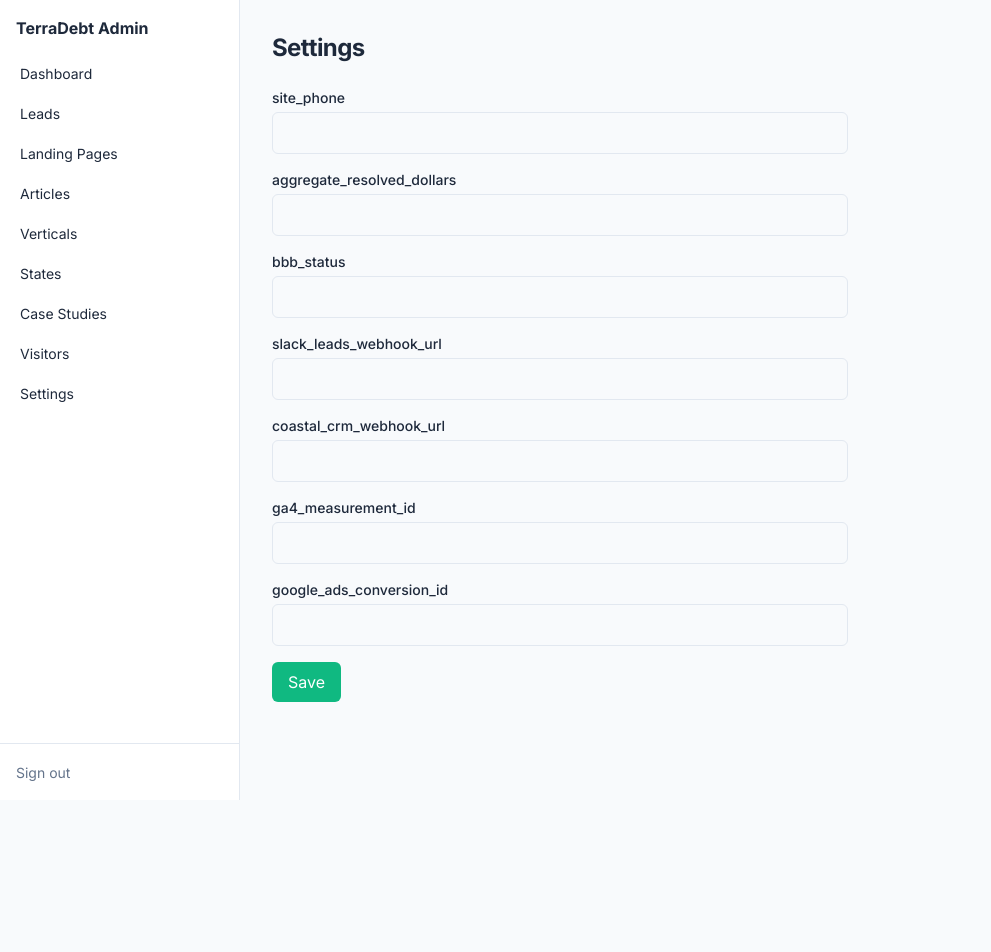
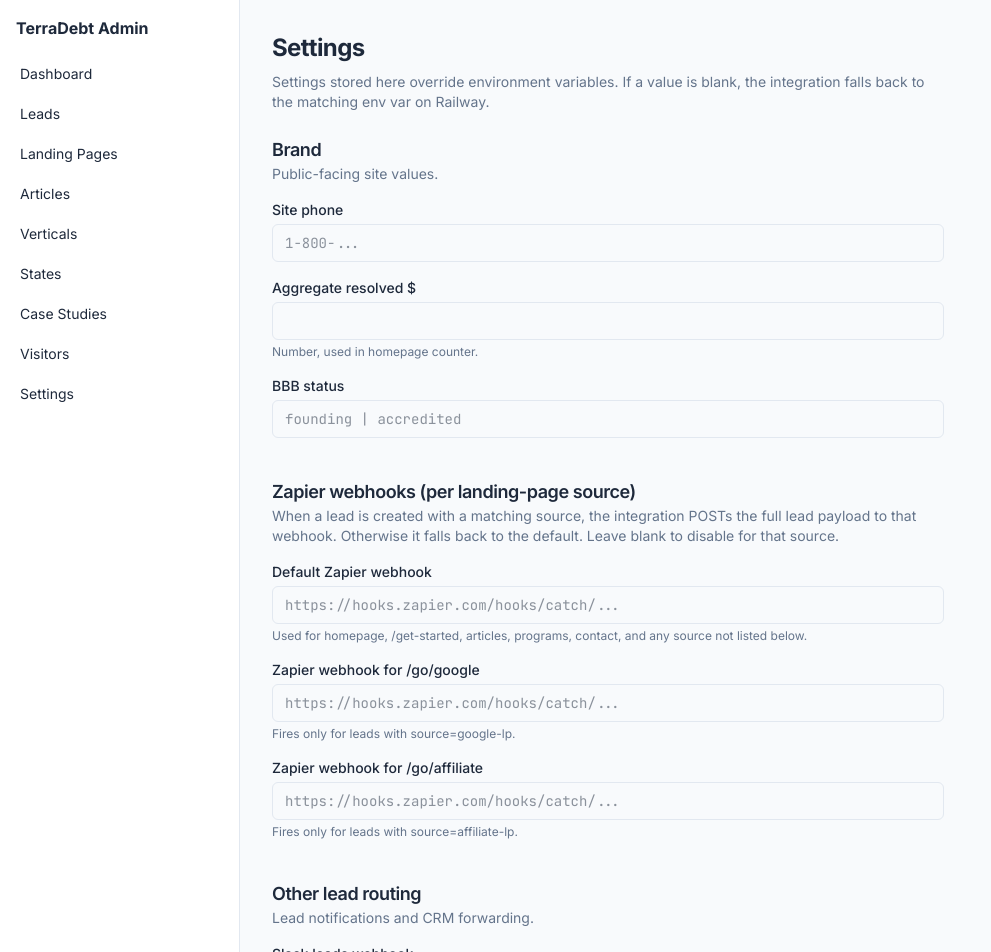
Before and after one commit to barcoastal/Terrodebt.com, a Next.js app: page /admin/settings in a window 1280 px wide. Shown: the top 952 px of the page, without its empty margins (0-991 px from the left). Before the commit the page ends 800 px from the top, so only its background shows below. Built offline with nearby package versions, Linux system fonts and the light colour scheme; no server answers; the database is empty.

Commit message:
feat: admin Settings - manage Zapier webhooks per landing-page source (default/google/affiliate); integration reads DB first, env as fallback

```diff
--- a/app/admin/login/actions.ts
+++ b/app/admin/login/actions.ts
@@ -27,7 +27,9 @@ async function bootstrapIfNeeded() {
       bbb_status: "founding",
       slack_leads_webhook_url: "",
       coastal_crm_webhook_url: "",
-      zapier_webhook_url: "",
+      zapier_webhook_default: "",
+      zapier_webhook_google: "",
+      zapier_webhook_affiliate: "",
       ga4_measurement_id: "",
       google_ads_conversion_id: "",
     };
--- a/app/admin/settings/page.tsx
+++ b/app/admin/settings/page.tsx
@@ -1,7 +1,44 @@
 import { db } from "@/lib/db";
 import { saveSettings } from "./actions";
 
-const KEYS = ["site_phone", "aggregate_resolved_dollars", "bbb_status", "slack_leads_webhook_url", "coastal_crm_webhook_url", "ga4_measurement_id", "google_ads_conversion_id"] as const;
+type FieldDef = { key: string; label: string; help?: string; placeholder?: string };
+
+const GROUPS: { title: string; description: string; fields: FieldDef[] }[] = [
+  {
+    title: "Brand",
+    description: "Public-facing site values.",
+    fields: [
+      { key: "site_phone", label: "Site phone", placeholder: "1-800-..." },
+      { key: "aggregate_resolved_dollars", label: "Aggregate resolved $", help: "Number, used in homepage counter." },
+      { key: "bbb_status", label: "BBB status", placeholder: "founding | accredited" },
+    ],
+  },
+  {
+    title: "Zapier webhooks (per landing-page source)",
+    description: "When a lead is created with a matching source, the integration POSTs the full lead payload to that webhook. Otherwise it falls back to the default. Leave blank to disable for that source.",
+    fields: [
+      { key: "zapier_webhook_default", label: "Default Zapier webhook", help: "Used for homepage, /get-started, articles, programs, contact, and any source not listed below.", placeholder: "https://hooks.zapier.com/hooks/catch/..." },
+      { key: "zapier_webhook_google", label: "Zapier webhook for /go/google", help: "Fires only for leads with source=google-lp.", placeholder: "https://hooks.zapier.com/hooks/catch/..." },
+      { key: "zapier_webhook_affiliate", label: "Zapier webhook for /go/affiliate", help: "Fires only for leads with source=affiliate-lp.", placeholder: "https://hooks.zapier.com/hooks/catch/..." },
+    ],
+  },
+  {
+    title: "Other lead routing",
+    description: "Lead notifications and CRM forwarding.",
+    fields: [
+      { key: "slack_leads_webhook_url", label: "Slack leads webhook", placeholder: "https://hooks.slack.com/services/..." },
+      { key: "coastal_crm_webhook_url", label: "Coastal CRM webhook", placeholder: "https://..." },
+    ],
+  },
+  {
+    title: "Analytics",
+    description: "Conversion tracking IDs.",
+    fields: [
+      { key: "ga4_measurement_id", label: "GA4 measurement ID", placeholder: "G-XXXXXXX" },
+      { key: "google_ads_conversion_id", label: "Google Ads conversion ID" },
+    ],
+  },
+];
 
 export default async function SettingsPage() {
   const map: Record<string, unknown> = {};
@@ -13,14 +50,31 @@ export default async function SettingsPage() {
   return (
     <>
       <h1 className="text-2xl font-bold">Settings</h1>
-      <form action={saveSettings} className="mt-6 space-y-4 max-w-xl">
-        {KEYS.map((k) => (
-          <div key={k}>
-            <label className="block text-sm font-medium mb-1">{k}</label>
-            <input name={k} defaultValue={map[k] !== undefined ? String(map[k]) : ""} className="w-full border border-border rounded-md px-3 py-2" />
-          </div>
+      <p className="mt-2 text-sm text-muted max-w-2xl">Settings stored here override environment variables. If a value is blank, the integration falls back to the matching env var on Railway.</p>
+
+      <form action={saveSettings} className="mt-6 space-y-10 max-w-2xl">
+        {GROUPS.map((g) => (
+          <section key={g.title}>
+            <h2 className="text-lg font-semibold tracking-tight">{g.title}</h2>
+            <p className="text-sm text-muted">{g.description}</p>
+            <div className="mt-4 space-y-4">
+              {g.fields.map((f) => (
+                <div key={f.key}>
+                  <label htmlFor={f.key} className="block text-sm font-medium mb-1">{f.label}</label>
+                  <input
+                    id={f.key}
+                    name={f.key}
+                    placeholder={f.placeholder}
+                    defaultValue={map[f.key] !== undefined ? String(map[f.key]) : ""}
+                    className="w-full border border-border rounded-md px-3 py-2 font-mono text-sm"
+                  />
+                  {f.help && <p className="mt-1 text-xs text-muted">{f.help}</p>}
+                </div>
+              ))}
+            </div>
+          </section>
         ))}
-        <button type="submit" className="bg-electric text-white px-4 py-2 rounded-md">Save</button>
+        <button type="submit" className="bg-electric text-white px-5 py-2.5 rounded-md font-medium">Save settings</button>
       </form>
     </>
   );
--- a/lib/integrations/zapier.ts
+++ b/lib/integrations/zapier.ts
@@ -1,25 +1,48 @@
 import type { Lead } from "@/app/generated/prisma";
 import type { IntegrationResult } from ".";
+import { db } from "../db";
 
 // Per-source Zapier webhook routing.
-// Set these env vars on Railway; falls back to ZAPIER_WEBHOOK_URL for anything else.
-const SOURCE_WEBHOOKS: Record<string, string | undefined> = {
-  "google-lp": process.env.ZAPIER_WEBHOOK_GOOGLE,
-  "affiliate-lp": process.env.ZAPIER_WEBHOOK_AFFILIATE,
+// Settings in the DB take priority; env vars are the fallback.
+const SOURCE_TO_KEY: Record<string, { settingKey: string; envVar: string | undefined }> = {
+  "google-lp": { settingKey: "zapier_webhook_google", envVar: process.env.ZAPIER_WEBHOOK_GOOGLE },
+  "affiliate-lp": { settingKey: "zapier_webhook_affiliate", envVar: process.env.ZAPIER_WEBHOOK_AFFILIATE },
 };
 
-function webhookForSource(source: string): string | undefined {
-  return SOURCE_WEBHOOKS[source] ?? process.env.ZAPIER_WEBHOOK_URL;
+const DEFAULT_KEY = "zapier_webhook_default";
+
+async function readSetting(key: string): Promise<string | undefined> {
+  try {
+    const row = await db.setting.findUnique({ where: { key } });
+    if (!row) return undefined;
+    const v = row.value;
+    if (typeof v === "string" && v.trim().length > 0) return v;
+    return undefined;
+  } catch {
+    return undefined;
+  }
+}
+
+async function webhookForSource(source: string): Promise<{ url: string | undefined; routedTo: string }> {
+  const route = SOURCE_TO_KEY[source];
+  if (route) {
+    const fromDb = await readSetting(route.settingKey);
+    const url = fromDb ?? route.envVar;
+    if (url) return { url, routedTo: source };
+  }
+  const defaultFromDb = await readSetting(DEFAULT_KEY);
+  const defaultUrl = defaultFromDb ?? process.env.ZAPIER_WEBHOOK_URL;
+  return { url: defaultUrl, routedTo: "default" };
 }
 
 export async function postToZapier(lead: Lead): Promise<IntegrationResult> {
-  const url = webhookForSource(lead.source);
+  const { url, routedTo } = await webhookForSource(lead.source);
   if (!url) return { name: "zapier", ok: false, error: `No webhook configured for source=${lead.source}` };
 
   const payload = {
     source: "terradebt",
     lead_source: lead.source,
-    routed_to: lead.source in SOURCE_WEBHOOKS ? lead.source : "default",
+    routed_to: routedTo,
     lead_id: lead.id,
     created_at: lead.createdAt,
     first_name: lead.firstName,
```
